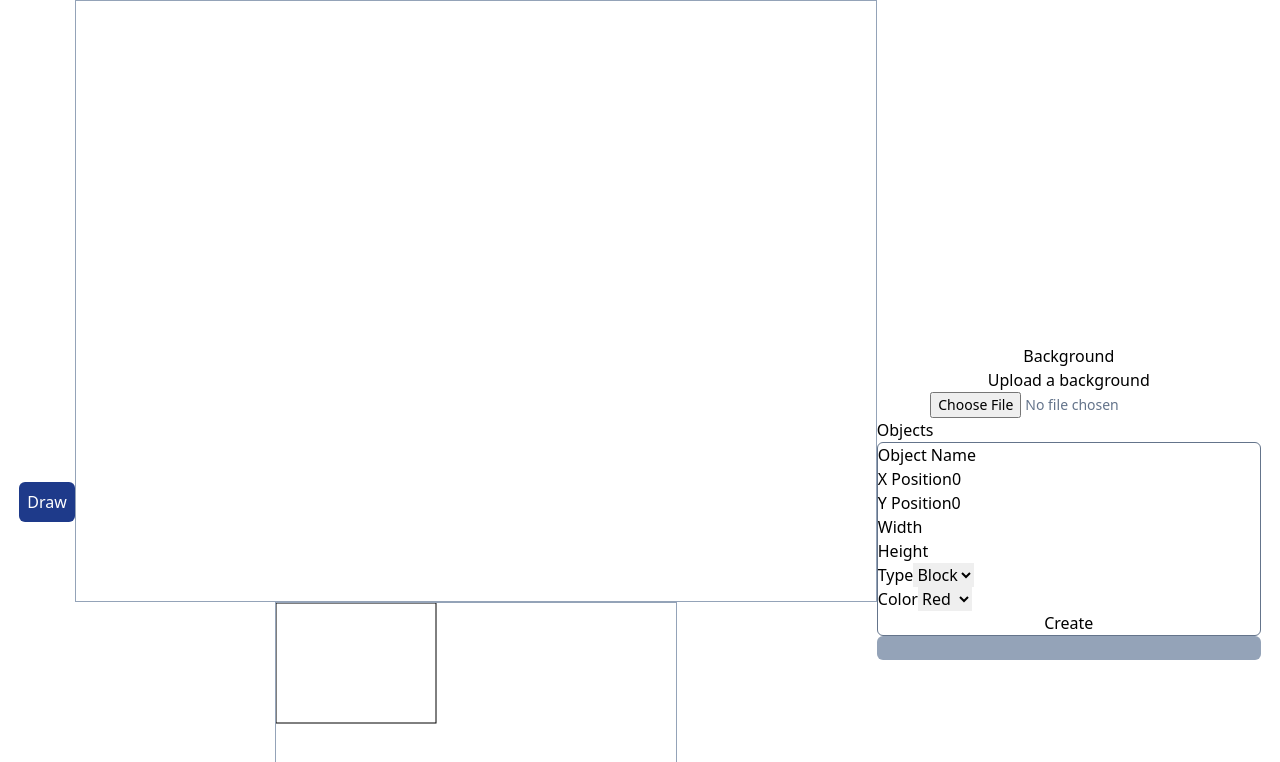
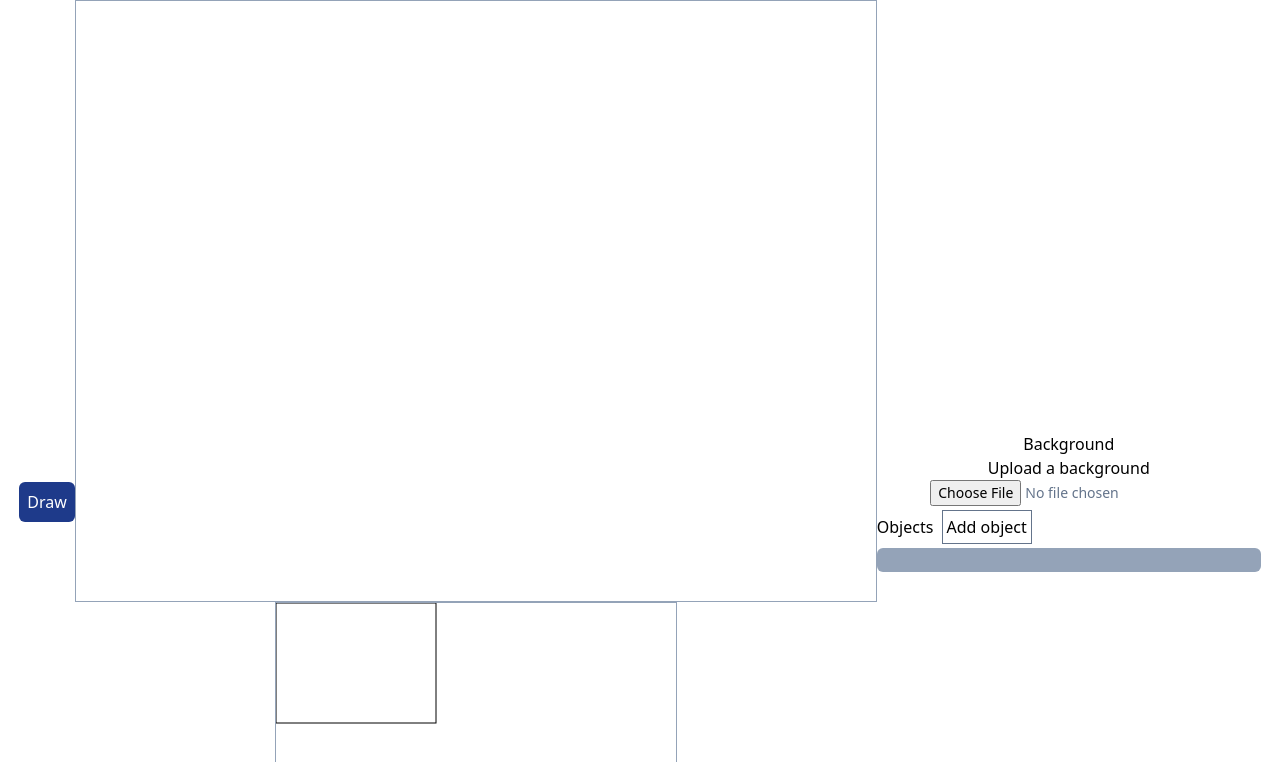
Before and after one commit to earacena/canvas-game-engine, a React (Create React App) app: page / in a window 1280 px wide. Shown: the top 762 px of the page. Built offline with nearby package versions, Linux system fonts and the light colour scheme.

Commit message:
Implement buttons for displaying ObjectForm

```diff
--- a/src/App.tsx
+++ b/src/App.tsx
@@ -256,8 +256,8 @@ function App() {
     }
   };
 
+  // Initial draw
   useEffect(() => {
-    // console.log('draw');
     drawMain();
     drawMinimap();
     drawViewport();
--- a/src/ObjectForm.tsx
+++ b/src/ObjectForm.tsx
@@ -15,6 +15,7 @@ export type ObjectFormData = {
 
 type ObjectFormProps = {
   addBlock: (data: ObjectFormData) => void;
+  objectFormOpened: boolean;
 };
 
 const ObjectDataSchema = yup
@@ -29,7 +30,7 @@ const ObjectDataSchema = yup
   })
   .required();
 
-function ObjectForm({ addBlock }: ObjectFormProps) {
+function ObjectForm({ addBlock, objectFormOpened }: ObjectFormProps) {
   const {
     register,
     handleSubmit,
@@ -46,7 +47,7 @@ function ObjectForm({ addBlock }: ObjectFormProps) {
 
   return (
     <form
-      className="flex flex-col border border-slate-500 rounded-md"
+      className={`flex flex-col border border-slate-500 rounded-md ${objectFormOpened ? '' : 'hidden'}`}
       onSubmit={handleSubmit(onSubmit)}
     >
       <label id="object-name-label" htmlFor="object-name-input">
--- a/src/ObjectList.tsx
+++ b/src/ObjectList.tsx
@@ -20,7 +20,7 @@ function ObjectList({
   selectedTargetId,
   setSelectedTargetId,
 }: ObjectListProps) {
-  const [objectFormOpened] = useState(true);
+  const [objectFormOpened, setObjectFormOpened] = useState(false);
 
   const handleFileUpload = (
     id: string,
@@ -31,9 +31,7 @@ function ObjectList({
       const image = new Image();
       image.src = URL.createObjectURL(event.target.files[0]);
 
-      // console.log(image.src);
-
-      // Update the selected blocks image
+      // Update the selected blocks image and cached copy
       setBlocks(blocks.map((b) => (b.id === id ? { ...b, image } : b)));
     }
   };
@@ -76,7 +74,13 @@ function ObjectList({
     <div className="w-96">
       Objects
       {' '}
-      {objectFormOpened && <ObjectForm addBlock={addBlock} />}
+      <button type="button" className={`p-1 m-1 border border-slate-500 ${objectFormOpened ? 'hidden' : ''}`} onClick={() => setObjectFormOpened(true)}>
+        Add object
+      </button>
+      <button type="button" className={`p-1 m-1 border border-slate-500 ${objectFormOpened ? '' : 'hidden'}`} onClick={() => setObjectFormOpened(false)}>
+        Close
+      </button>
+      <ObjectForm objectFormOpened={objectFormOpened} addBlock={addBlock} />
       <ul className="bg-slate-400 rounded-md p-3">
         {blocks.map((b) => (
           <button
```
